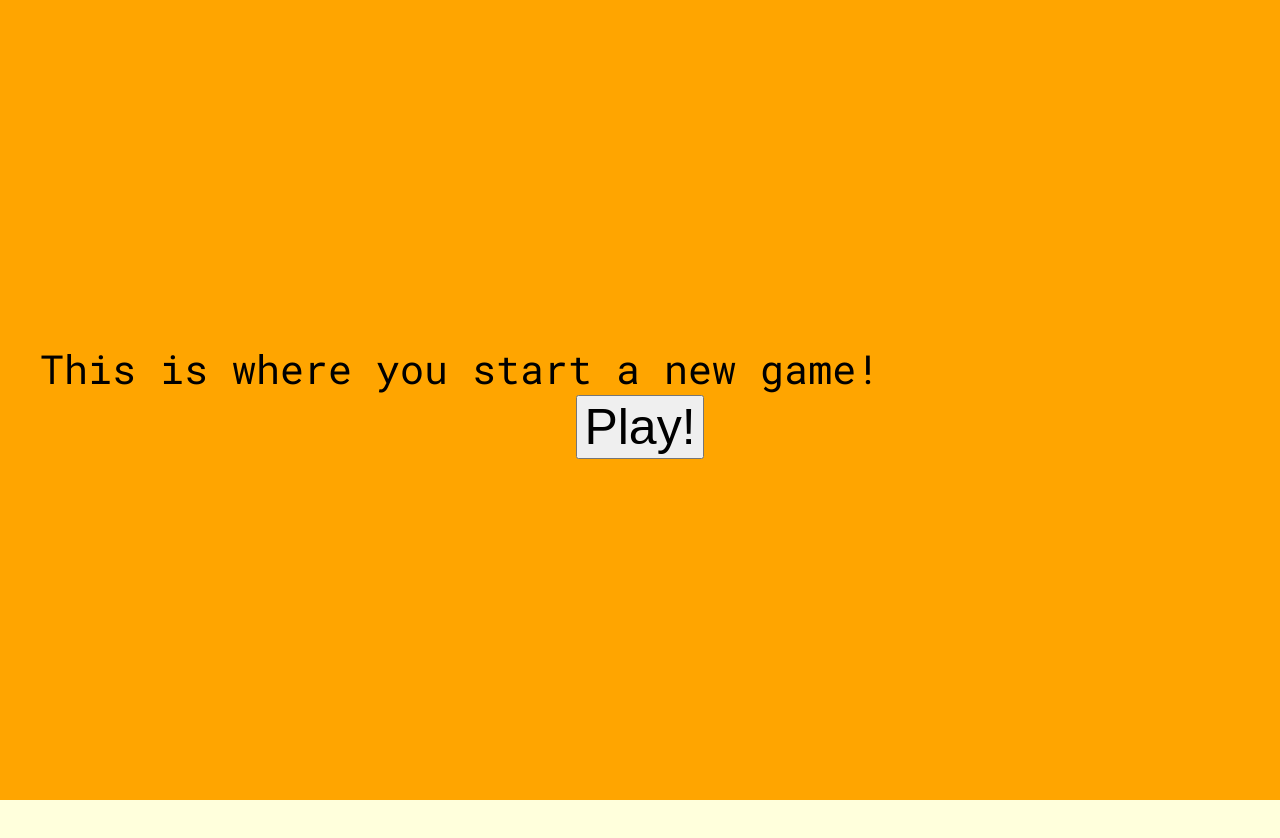
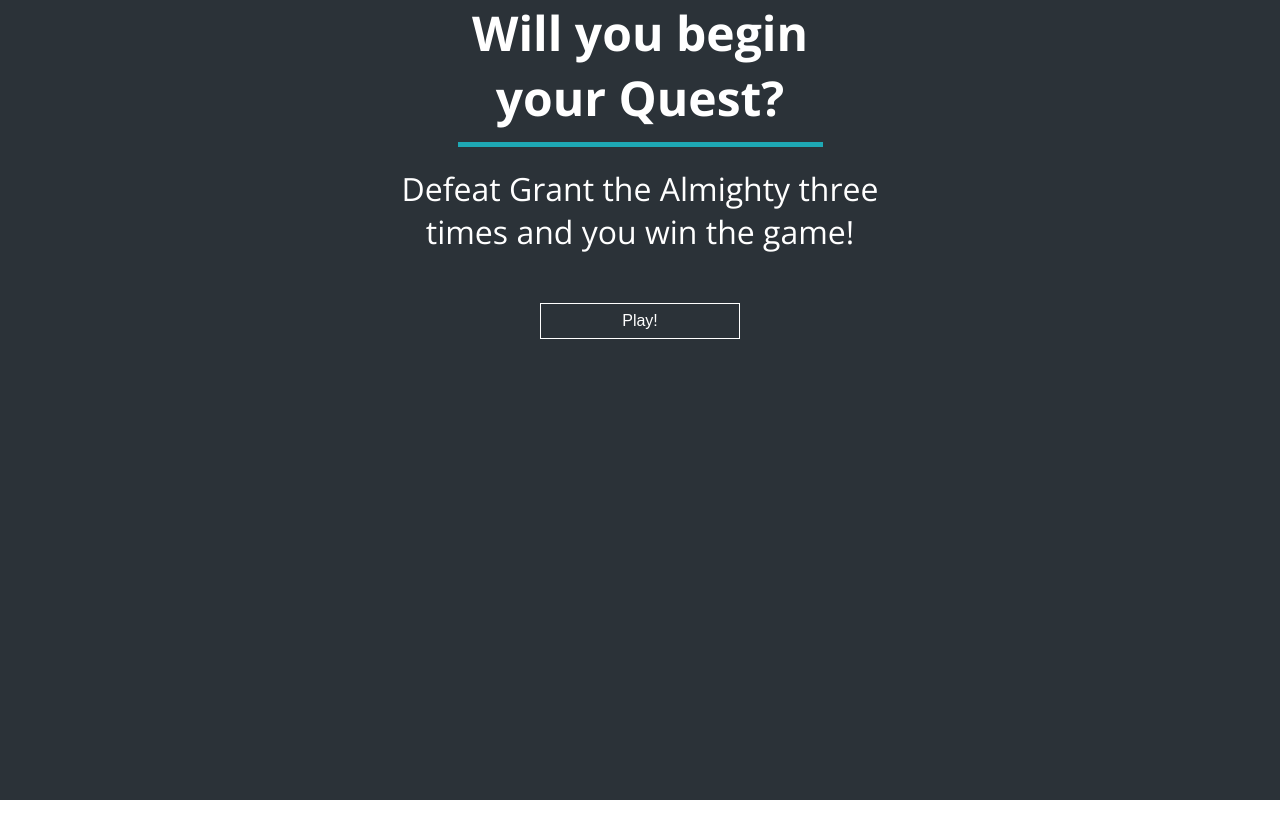
Before and after one commit to devjaq/dev-quest, a plain HTML site: page index.html in a window 1280 px wide. Drawn offline with nearby package versions, Linux system fonts and the light colour scheme.

Commit message:
CSS updates

```diff
--- a/index.html
+++ b/index.html
@@ -6,12 +6,13 @@
   <meta http-equiv="X-UA-Compatible" content="ie=edge">
   <title>Practice</title>
   <link href="https://fonts.googleapis.com/css?family=Roboto+Mono" rel="stylesheet">
+  <link href="https://fonts.googleapis.com/css?family=Lato|Open+Sans:400,700|Josefin+Sans:400,700" rel="stylesheet">
   <link rel="stylesheet" href="styles/style.css">
 </head>
 <body>
   <div class="main-wrapper">
     <header>
-      <h1>Grant's Revenge</h1>
+      <h1>DEV QUEST</h1>
     </header>
 
   <section id="combat">
@@ -45,7 +46,8 @@
 <!-- <canvas id="myCanvas" width="200" height="100"></canvas> -->
 </div> <!-- end main wrapper -->
 <div id="full-screen-popup">
-  <p>This is where you start a new game!</p>
+  <h3>Will you begin your Quest?</h3>
+  <p>Defeat Grant the Almighty three times and you win the game!</p>
   <button type="button" class="start-button">Play!</button>
 </div>
 
--- a/script.js
+++ b/script.js
@@ -38,8 +38,8 @@ const battle = () => {
       console.log(grantHealth);
       console.log("WIN ROUND!!!");
       // add a popup
-      $("#full-screen-popup").html(`<p>Well fought! You have won round ${userWins}!</p><p>Begin round ${userWins + 1}?<button type="button" class="start-button">Play!</button>`)
-      .css("display", "flex")
+      $("#full-screen-popup").html(`<p>Well fought! You have won round ${userWins}!</p><p>Begin round ${userWins + 1}?</p><button type="button" class="start-button">Play!</button>`)
+      .css("display", "block")
       .css("font-size", "26px");
       userWins++
       grantHealth = 10;
@@ -72,8 +72,7 @@ const battle = () => {
       <p>The strike is fatal.</p>
       <p>As darkness consumes your vision you hear him say the last words you ever hear...</p>
       <h2>lol. sucks to suck</h2>`)
-      .css("display", "flex")
-      .css("font-size", "26px");
+      .css("display", "flex");
     }
   //// END GRANT TURN
   // } // end of if wins < 3
@@ -92,7 +91,7 @@ let items = [
     "name": "Potion",
     "effect": userHealth += 5,
     "quantity": 1
-  }
+  },
 
   {
     "id": 2,
--- a/styles/style.css
+++ b/styles/style.css
@@ -1,14 +1,20 @@
-/* html {
-  width: 100vw;
-  height: 100vw;
-} */
+html {
+  box-sizing: border-box;
+  font-family: 'Open Sans', Helvetica, sans-serif;
+  /* width: 100vw;
+  height: 100vw; */
+}
+
+/* #1ea8b4 - teal */
+/* #ed6334 - orange */
 
 body {
+
   width: 100vw;
+
   height: 100vw;
   margin: 0;
-  background-color: rgb(255, 255, 220);
-
+  background-color: #fff;
 }
 
 canvas {
@@ -20,7 +26,7 @@ canvas {
 }
 
 .main-wrapper {
-  box-sizing: border-box;
+  min-width: 350px;
   width: 100vw;
   height: 100vh;
   display: flex;
@@ -33,14 +39,33 @@ canvas {
 
 
 header {
-  background-color: rgb(253,83,11);
+  /* background-color: #ed6334; */
+  /* background-color: rgb(43, 50, 56); */
+  color: white;
+}
+
+h3 {
+  /* color: #1ea8b4; */
+  color: #fff;
+  border-bottom: 5px solid #1ea8b4;
+  /* display: inline-block; */
+  padding-bottom: .25em;
 }
 
 h1 {
   text-align: center;
-  font-family: 'Roboto Mono', monospace;
-  color: rgb(255,255,255);
+  color: #1ea8b4;
   /* color: rgb(0, 171, 182); */
+
+  /* font-family: "Lato","Arial Black",Helvetica,sans-serif; */
+  font-family: "Josefin Sans","Arial Black",Helvetica,sans-serif;
+  text-transform: uppercase;
+  letter-spacing: 1px;
+  /* font-size: 1.9rem; */
+  font-size: 3.5rem;
+  line-height: 2.2rem;
+  margin-bottom: 1.5rem;
+  font-weight: bolder;
 
 }
 
@@ -59,7 +84,7 @@ h1 {
   justify-content: flex-end;
   width: 250px;
   height: 35px;
-  background-color: red;
+  background-color: #2B3238;
 }
 
 
@@ -67,19 +92,19 @@ h1 {
 
 #user-health-bar {
   position: absolute;
-  bottom: 150px;
+  bottom: 100px;
 }
 
 .user-hp{
   width: 100%;
   height: 100%;
-  background: green;
+  background: #ed6334;
 }
 
 .user {
   box-sizing: border-box;
   position: absolute;
-  bottom: 200px;
+  bottom: 150px;
   left: 0px;
   width: 30px;
   height: 30px;
@@ -90,14 +115,14 @@ h1 {
 
 #grant-health-bar {
   position: absolute;
-  top: 100px;
+  top: 125px;
   right: 0;
 }
 
 .grant-hp{
   width: 100%;
   height: 100%;
-  background: green;
+  background: #ed6334;
 }
 
 .grant {
@@ -118,7 +143,8 @@ footer {
   flex-direction: row;
   justify-content: flex-end;
   position: relative;
-  background-color: rgb(253,83,11);
+  /* background-color: rgb(253,83,11); */
+  background-color: rgb(43, 50, 56);
 }
 
 .controls {
@@ -127,69 +153,107 @@ footer {
   flex-wrap: wrap;
   justify-content: space-around;
   align-items: center;
-  width: 300px;
-  height: 100px;
+  width: 420px;
+  /* height: 100px; */
   margin: 0;
   padding: 0;
-  background-color: rgb(253,83,11);
+  background-color: rgb(43, 50, 56);
 }
 
 .popup-action-menu {
   display: none;
-  box-sizing: border-box;
   /* display: flex; */
   flex-direction: column;
   align-items: center;
   width: 300px;
   height: 100px;
   position: absolute;
-  background-color: rgb(255, 255, 255);
+  background-color: #fff;
 }
 
 .action-button {
-  box-sizing: border-box;
-  width: 130px;
-  height: 50px;
-  margin: 0;
-  padding: 0;
-  font-size: 20px;
-  font-family: 'Roboto Mono', monospace;
+  /* min-width: 100px; */
+  min-width: 150px;
+  max-width: 200px;
+  /* height: 50px; */
+  margin: 2px 3px;
+  border: none;
+  padding: 0.5rem 1rem;
+
+  background-color: #1ea8b4;
+  font-size: 1rem;
+  color: white;
+  font-weight: normal;
+  letter-spacing: 1px;
+
+  cursor: pointer;
+
+  outline: none;
+  /* font-family: 'Roboto Mono', monospace; */
   /* color: rgb(255,255,255); */
 }
 
 .action-button:hover {
-  background-color: rgba(40,40,40,0.3);
+  background-color: #fff;
+  color: #000000
 }
 
 
 
 #full-screen-popup {
   box-sizing: border-box;
+  min-height: 100vh;
+  min-width: 350px;
+  width: 100vw;
+/*
   display: flex;
-  /* display: none; OVER HERE */
   flex-direction: column;
   flex-wrap: wrap;
   justify-content: center;
-  align-items: center;
-  width: 100%;
-  height: 100%;
+  align-items: center; */
   position: fixed;
   top: 0;
-  /* z-index: 10; */
-  padding: 40px;
-  background-color: orange;
-  font-size: 40px;
-  font-family: 'Roboto Mono', monospace;
-  color: black;
+
+  overflow-y: scroll;
+
+  padding: 0px 40px;
+  background-color: #2B3238;
+  /* font-size: 40px; */
+  color: white;
+  text-align: center;
 }
 
-p {
-  color: black;
-  width: 100%;
-  margin: 0;
-  /* font-size: 40px; */
+#full-screen-popup h3 {
+  width: 365px;
+  margin: 0 auto;
+  /* margin: 0 0 20px 0; */
+  margin-bottom: 20px;
+  font-size: 3rem;
+}
+
+#full-screen-popup p {
+  min-width: 270px;
+  max-width: 500px;
+
+  margin: 0 auto;
+  /* margin: 10px 50px; */
+  font-family: 'Open Sans';
+  font-size: 2rem;
+  font-weight: normal;
 }
 
 .start-button {
-  font-size: 50px;
+  margin: 50px 0 10px 0;
+  /* border-radius: 35px; */
+  min-width: 200px;
+  border: 1px solid #fff;
+  background-color: transparent;
+  color: #fff;
+  padding: 0.5rem 1rem;
+
+  font-size: 1rem;
 }
+.start-button:hover {
+  background-color: #fff;
+  color: black;
+}
```
